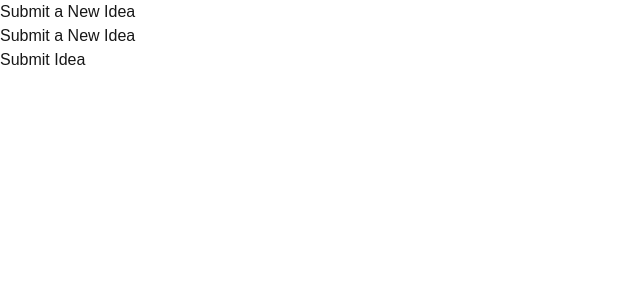
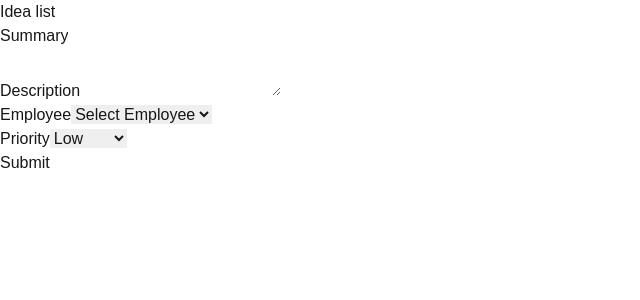
Before and after one commit to Sharan-ram/cloudbees-assignment, a Next.js app: page /idea in a window 1280 px wide. Shown: the top 300 px of the page, without its empty margins (0-640 px from the left). Built offline with nearby package versions, Linux system fonts and the light colour scheme.

Commit message:
Add initial styling

```diff
--- a/src/app/idea/[id]/page.tsx
+++ b/src/app/idea/[id]/page.tsx
@@ -7,7 +7,9 @@ export default async function IdeaDetails({ params }) {
   if (!idea) return notFound(); // Show 404 if idea is not found
 
   return (
-    <div className="max-w-2xl mx-auto p-6 bg-white shadow-md rounded-md">
+    <div className="max-w-2xl mx-auto p-6">
+      <h1 className="text-2xl font-bold mb-4">Idea Detail</h1>
+      <div className="bg-white shadow-md rounded-md p-4">
         <h1 className="text-2xl font-bold mb-2">{idea.summary}</h1>
         <p className="text-gray-700 mb-4">{idea.description}</p>
 
@@ -24,5 +26,6 @@ export default async function IdeaDetails({ params }) {
           </p>
         </div>
       </div>
+    </div>
   );
 }
--- a/src/app/idea/layout.tsx
+++ /dev/null
@@ -1,12 +0,0 @@
-export default function IdeaLayout({
-  children,
-}: {
-  children: React.ReactNode;
-}) {
-  return (
-    <div className="max-w-2xl mx-auto p-6 bg-gray-100 min-h-screen">
-      <h1 className="text-2xl font-bold mb-4">Submit a New Idea</h1>
-      {children}
-    </div>
-  );
-}
--- a/src/app/idea/page.tsx
+++ b/src/app/idea/page.tsx
@@ -13,9 +13,11 @@ export default function IdeaPage() {
   };
 
   return (
-    <div className="bg-white p-6 rounded-md shadow-md max-w-2xl mx-auto">
-      <h1 className="text-2xl font-bold mb-4">Submit a New Idea</h1>
-      <IdeaForm onSubmit={handleNewIdea} />
+    <div className="bg-white p-6 max-w-3xl mx-auto">
+      <h1 className="text-2xl font-bold mb-4">Idea list</h1>
+      <div className="rounded-md shadow-md p-4">
+        <IdeaForm onSubmit={handleNewIdea} />
+      </div>
     </div>
   );
 }
--- a/src/app/page.tsx
+++ b/src/app/page.tsx
@@ -6,7 +6,7 @@ export default async function HomePage() {
 
   return (
     <div className="max-w-3xl mx-auto p-6">
-      <h1 className="text-2xl font-bold mb-4">Feature Idea Portal</h1>
+      <h1 className="text-2xl font-bold mb-4">Idea list</h1>
 
       {/* Pass first batch of ideas & total count */}
       <IdeaList initialIdeas={ideas} total={total} />
--- a/src/components/IdeaForm.tsx
+++ b/src/components/IdeaForm.tsx
@@ -46,18 +46,6 @@ export default function IdeaForm({
   };
 
   return (
-    <Dialog.Root open={open} onOpenChange={setOpen}>
-      <Dialog.Trigger className="px-4 py-2 bg-blue-600 text-white rounded-md">
-        Submit Idea
-      </Dialog.Trigger>
-
-      <Dialog.Portal>
-        <Dialog.Overlay className="fixed inset-0 bg-black/50" />
-        <Dialog.Content className="fixed top-1/2 left-1/2 w-96 bg-white p-6 rounded-md transform -translate-x-1/2 -translate-y-1/2">
-          <Dialog.Title className="text-xl font-bold mb-4">
-            Submit a New Idea
-          </Dialog.Title>
-
     <form onSubmit={handleSubmit(handleFormSubmit)} className="space-y-4">
       <div>
         <label className="block font-semibold">Summary</label>
@@ -112,9 +100,6 @@ export default function IdeaForm({
       </div>
 
       <div className="flex justify-end gap-2">
-              <Dialog.Close className="px-4 py-2 bg-gray-400 text-white rounded-md">
-                Cancel
-              </Dialog.Close>
         <button
           type="submit"
           className="px-4 py-2 bg-green-600 text-white rounded-md"
@@ -123,8 +108,5 @@ export default function IdeaForm({
         </button>
       </div>
     </form>
-        </Dialog.Content>
-      </Dialog.Portal>
-    </Dialog.Root>
   );
 }
```
Lines whose indentation alone changed are shown as unchanged.
